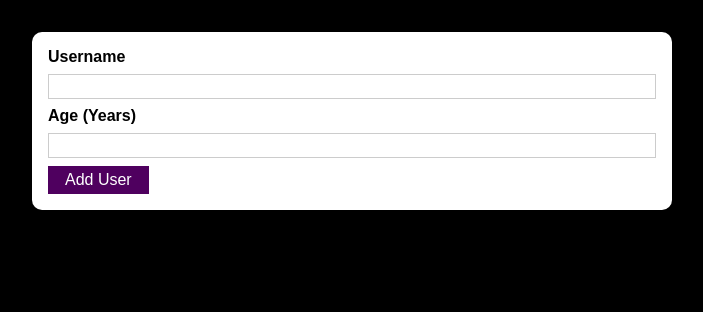
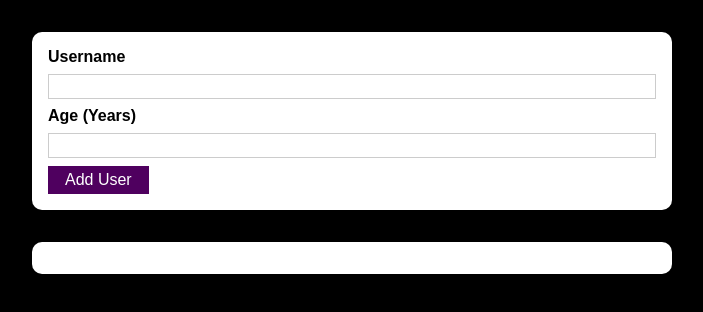
Before and after one commit to wteo/React, a React (Create React App) app in the folder users/: page / in a window 1280 px wide. Shown: the top 312 px of the page, without its empty margins (288-991 px from the left). Built offline with nearby package versions, Linux system fonts and the light colour scheme.

Commit message:
Added UsersList component

```diff
--- a/users/src/App.js
+++ b/users/src/App.js
@@ -1,11 +1,13 @@
 import React from 'react';
 
 import AddUser from "./components/Users/AddUser";
+import UsersList from './components/Users/UsersList';
 
 function App() {
   return (
     <div>
       <AddUser />
+      <UsersList users={[]} />
     </div>
   );
 }
--- a/users/src/components/Users/AddUser.js
+++ b/users/src/components/Users/AddUser.js
@@ -6,12 +6,22 @@
 
 const AddUser = props => {
 
-    const [enteredUserName, setEnteredUsername] = useState("");
+    const [enteredUsername, setEnteredUsername] = useState("");
     const [enteredAge, setEnteredAge] = useState("");
 
     const addUserHandler = (event) => {
         event.preventDefault();
-        console.log(enteredUserName, enteredAge);
+        if (enteredUsername.trim().length === 0 || enteredAge.trim().length === 0) {
+            return;
+        }
+        if (+enteredAge < 1) {
+            // Any HTML output generally is converted to a String.
+            // Hence, if want to convert to a number, simply add "+" in front of the value.
+            return;
+        }
+        console.log(enteredUsername, enteredAge);
+        setEnteredUsername("");
+        setEnteredAge("");
     };
 
     const usernameChangeHandler = (event) => {
@@ -26,9 +36,17 @@
     <Card className={classes.input}>
         <form onSubmit={addUserHandler}>
             <label htmlFor="username">Username</label>
-            <input id="username" type="text" onChange={usernameChangeHandler} />
+            <input
+                id="username"
+                type="text"
+                value={enteredUsername}
+                onChange={usernameChangeHandler} />
             <label htmlFor="age">Age (Years)</label>
-            <input id="age" type="number" onChange={ageChangeHandler} />
+            <input
+                id="age"
+                type="number"
+                value={enteredAge}
+                onChange={ageChangeHandler} />
             <Button type="submit">Add User</Button>
         </form>
     </Card>
--- /dev/null
+++ b/users/src/components/Users/UsersList.js
@@ -0,0 +1,21 @@
+import React from "react";
+
+import Card from "../UI/Card";
+import classes from "./UsersList.module.css";
+
+const UsersList = props => {
+    return (
+        <Card className={classes.users}>
+            <ul>
+            {props.users.map(user => (
+                <li>
+                    {user.name} ({user.age} years old)
+                </li>
+                )
+                )}
+            </ul>
+        </Card>
+    );
+};
+
+export default UsersList;
--- /dev/null
+++ b/users/src/components/Users/UsersList.module.css
@@ -0,0 +1,16 @@
+.users {
+    margin: 2rem auto;
+    width: 90%;
+    max-width: 40rem;
+  }
+
+  .users ul {
+    list-style: none;
+    padding: 1rem;
+  }
+
+  .users li {
+    border: 1px solid #ccc;
+    margin: 0.5rem 0;
+    padding: 0.5rem;
+  }
```
